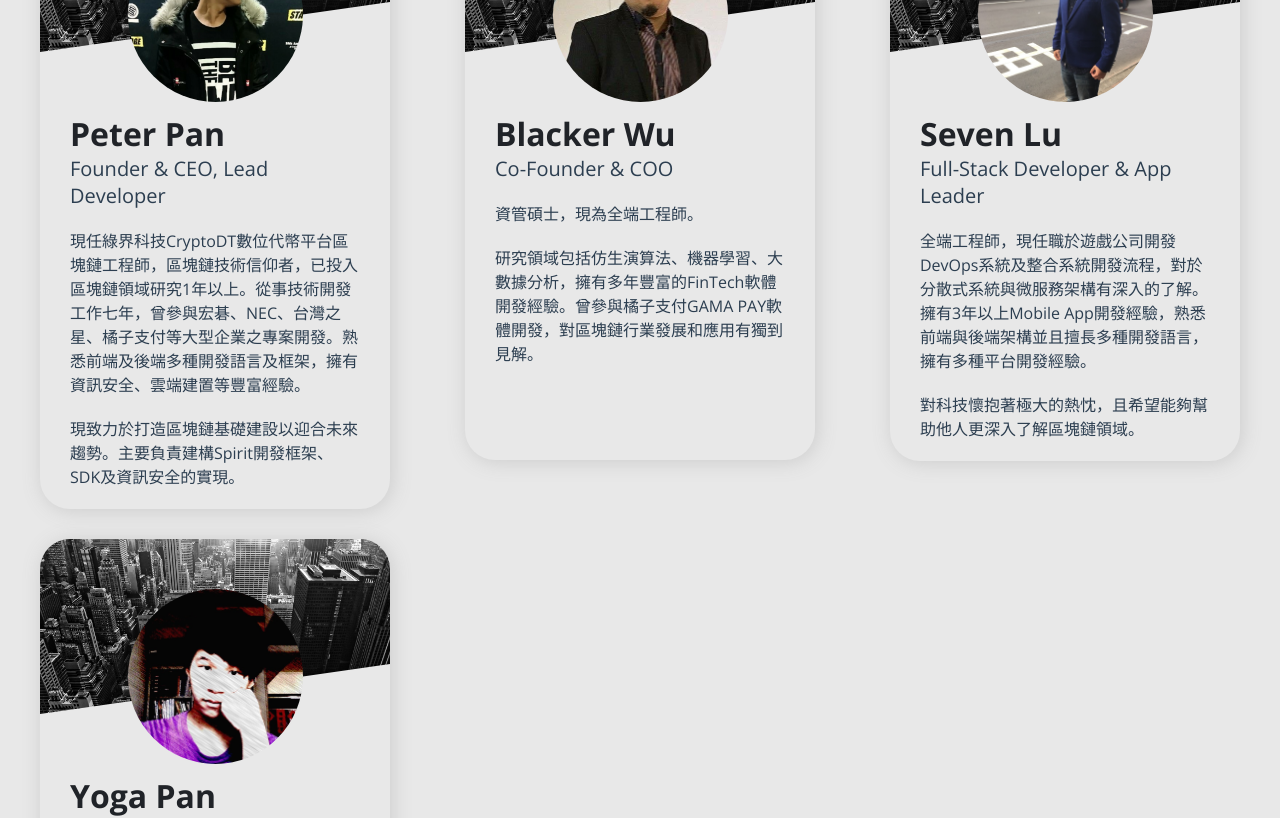
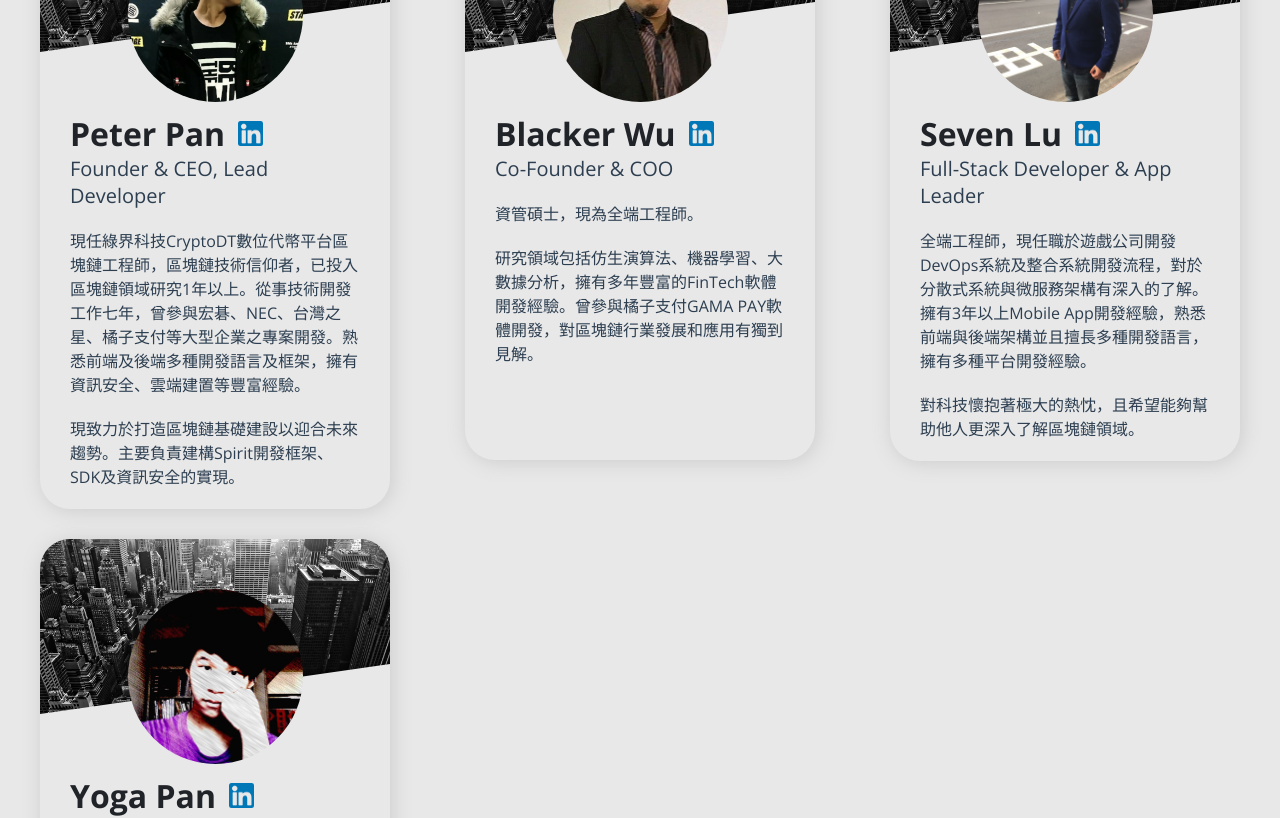
Before and after one commit to YogaPan/vue-landing-page, a Vue app: page / in a window 1280 px wide. Shown: the part 4300-5118 px from the top of the page. Built offline with nearby package versions, Linux system fonts and the light colour scheme.

Commit message:
加入 Linkedin Button

```diff
--- a/src/components/Team.vue
+++ b/src/components/Team.vue
@@ -13,15 +13,13 @@
 
           <img class="member__avatar" src="../assets/avatar-1.png" />
 
-          <h1 class="member__name">{{ $t("team.member-1-name") }}</h1>
+          <h1 class="member__name">
+            {{ $t("team.member-1-name") }}
+            <img class="member__linkedin" src="../assets/linkedin.png" onclick="window.open('https://www.linkedin.com')" alt="">
+          </h1>
           <h1 class="member__job">{{ $t("team.member-1-job") }}</h1>
           <p class="member__describe">{{ $t("team.member-1-introduce-1") }}</p>
           <p class="member__describe">{{ $t("team.member-1-introduce-2") }}</p>
-
-          <!-- <div class="member__social-area">
-            <button class="member__linkedin">Linkedin</button>
-            <button class="member__bio">Twitter</button>
-          </div> -->
         </div>
 
         <div class="member hide-down pop-order-2">
@@ -33,15 +31,13 @@
 
           <img class="member__avatar" src="../assets/avatar-2.png" />
 
-          <h1 class="member__name">{{ $t("team.member-2-name") }}</h1>
+          <h1 class="member__name">
+            {{ $t("team.member-2-name") }}
+            <img class="member__linkedin" src="../assets/linkedin.png" onclick="window.open('https://www.linkedin.com')" alt="">
+          </h1>
           <h1 class="member__job">{{ $t("team.member-2-job") }}</h1>
           <p class="member__describe">{{ $t("team.member-2-introduce-1") }}</p>
           <p class="member__describe">{{ $t("team.member-2-introduce-2") }}</p>
-
-          <!-- <div class="member__social-area">
-            <button class="member__linkedin">Linkedin</button>
-            <button class="member__bio">Twitter</button>
-          </div> -->
         </div>
 
         <div class="member hide-down pop-order-3">
@@ -53,15 +49,13 @@
 
           <img class="member__avatar" src="../assets/avatar-3.png" />
 
-          <h1 class="member__name">{{ $t("team.member-3-name") }}</h1>
+          <h1 class="member__name">
+            {{ $t("team.member-3-name") }}
+            <img class="member__linkedin" src="../assets/linkedin.png" onclick="window.open('https://www.linkedin.com')" alt="">
+          </h1>
           <h1 class="member__job">{{ $t("team.member-3-job") }}</h1>
           <p class="member__describe">{{ $t("team.member-3-introduce-1") }}</p>
           <p class="member__describe">{{ $t("team.member-3-introduce-2") }}</p>
-
-          <!-- <div class="member__social-area">
-            <button class="member__linkedin">Linkedin</button>
-            <button class="member__bio">Twitter</button>
-          </div> -->
         </div>
 
         <div class="member hide-down pop-order-4">
@@ -73,15 +67,13 @@
 
           <img class="member__avatar" src="../assets/avatar-4.png" />
 
-          <h1 class="member__name">{{ $t("team.member-4-name") }}</h1>
+          <h1 class="member__name">
+            {{ $t("team.member-4-name") }}
+            <img class="member__linkedin" src="../assets/linkedin.png" onclick="window.open('https://www.linkedin.com')" alt="">
+          </h1>
           <h1 class="member__job">{{ $t("team.member-4-job") }}</h1>
           <p class="member__describe">{{ $t("team.member-4-introduce-1") }}</p>
           <p class="member__describe">{{ $t("team.member-4-introduce-2") }}</p>
-
-          <!-- <div class="member__social-area">
-            <button class="member__linkedin">Linkedin</button>
-            <button class="member__bio">Twitter</button>
-          </div> -->
         </div>
       </div>
 
@@ -102,11 +94,6 @@
           <p class="advisor__describe">{{ $t("team.advisor-describe-1") }}</p>
           <p class="advisor__describe">{{ $t("team.advisor-describe-2") }}</p>
           <p class="advisor__describe">{{ $t("team.advisor-describe-3") }}</p>
-
-          <!-- <div class="advisor__social-area">
-            <button class="advisor__linkedin">Linkedin</button>
-            <button class="advisor__bio">Twitter</button>
-          </div> -->
         </div>
       </div>
     </div>
@@ -240,6 +227,14 @@ export default {
   color: $black-title-color;
 }
 
+.member__linkedin {
+  height: 25px;
+  margin-left: 5px;
+
+  vertical-align: baseline;
+  cursor: pointer;
+}
+
 .member__job {
   font-weight: 300;
   font-size: $menu-text-size;
@@ -252,59 +247,12 @@ export default {
   font-size: $small-content-size;
 }
 
-// .member__list {
-//   li {
-//     list-style-type: disc;
-//     font-size: $small-content-size;
-//     line-height: 1.5;
-//   }
-// }
-
 .member__social-area {
   margin-top: 30px;
 
   display: flex;
   flex-direction: row;
   justify-content: space-between;
-}
-
-%member__button {
-  @extend %content-in-center;
-
-  height: 50px;
-  width: 140px;
-
-  border-radius: 15px;
-
-  font-size: $menu-text-size;
-  // font-weight: bold;
-
-  // transition: border-width .5s;
-
-  &:hover {
-    // border-width: 3px;
-    // box-shadow: #4875B4 0 0 1px 1px;
-    // transition: border-width .5s;
-  }
-}
-
-.member__linkedin {
-  @extend %member__button;
-  // border: 2px solid $blue;
-  // color: $blue;
-
-  border: 2px solid #4875B4;
-  color: #4875B4;
-}
-
-.member__bio {
-  @extend %member__button;
-  // border: 2px solid $green;
-  // color: $green;
-
-  // border: 2px solid #33CCFF;
-  border: 2px solid $blue;
-  color: $blue;
 }
 
 .advisor__title {
@@ -314,10 +262,6 @@ export default {
 
 .team__advisor {
   @extend %content-in-center;
-  // display: flex;
-  // flex-direction: row;
-  // align-items: center;
-  // justify-content: space-between;
 
   margin-top: 50px;
 
@@ -348,8 +292,6 @@ export default {
   position: absolute;
   top: 0;
   left: 0;
-
-  // z-index: -1;
 
   height: 175px;
   width: 100%;
```
